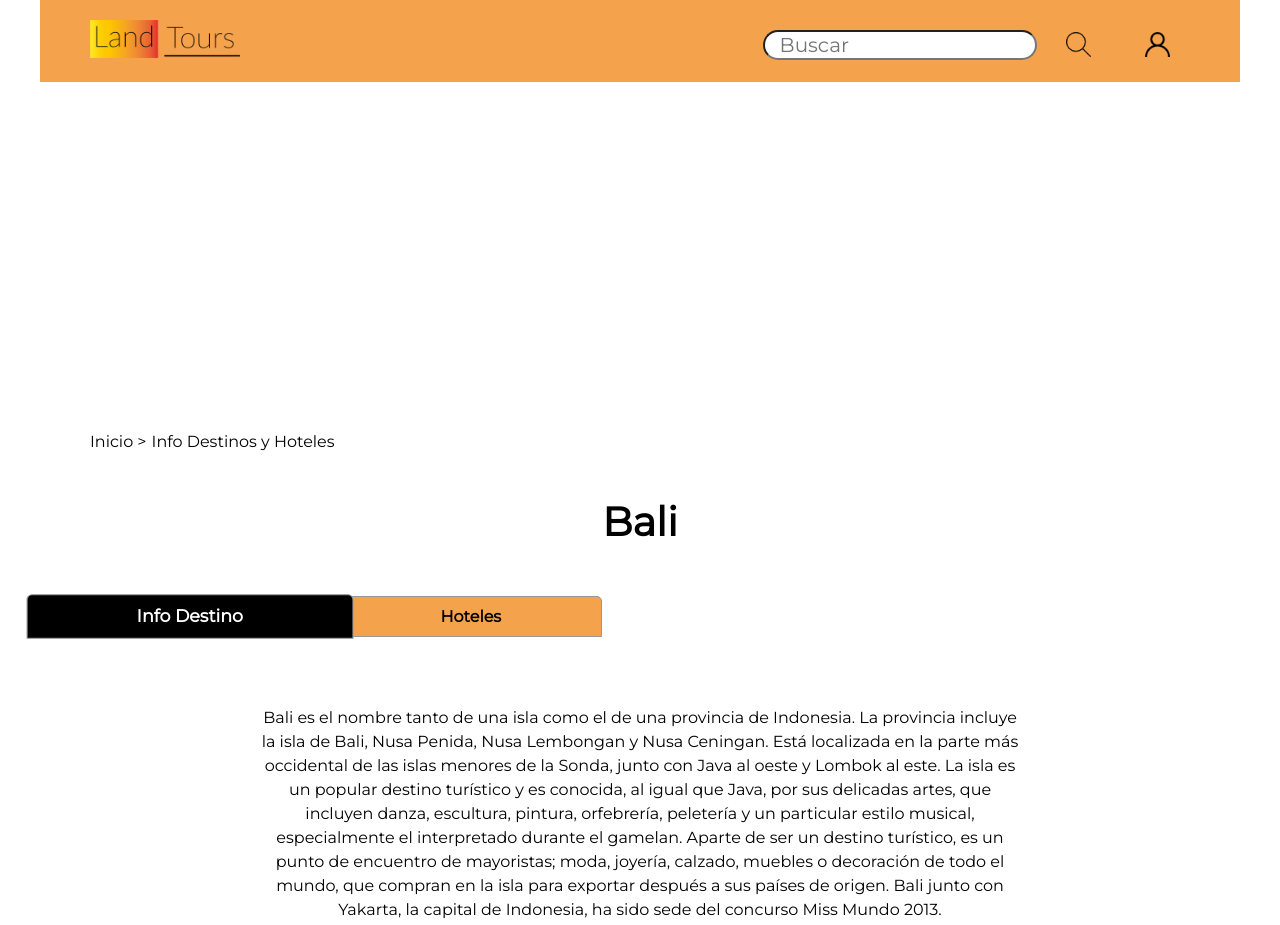
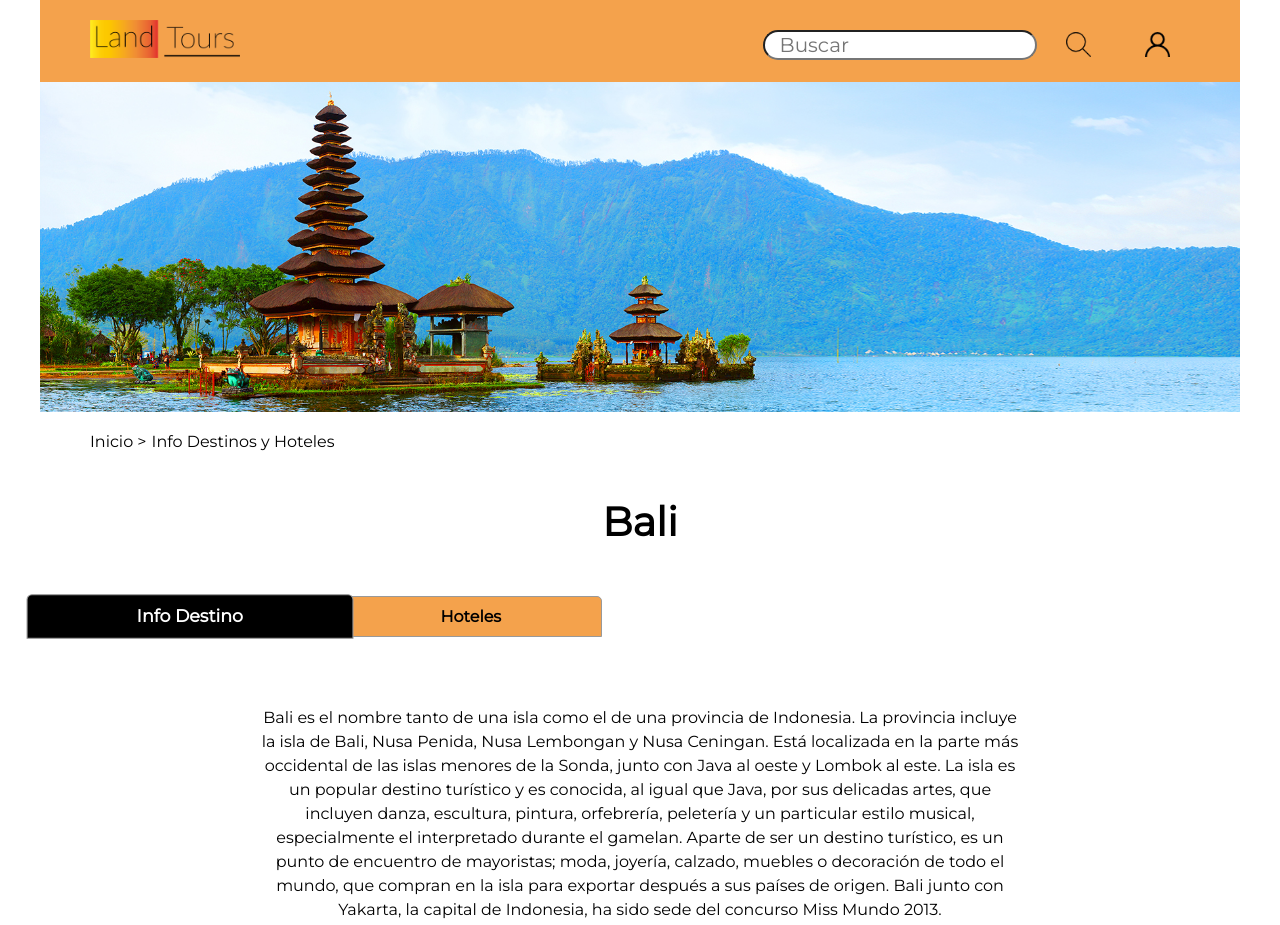
Before and after one commit to Andryk-Lara/Proyecto-Hotel, a website: page infoDestino.html in a window 1280 px wide. Shown: the top 925 px of the page. Drawn offline with nearby package versions, Linux system fonts and the light colour scheme; files that its build step writes are made by us from their sources; the site is published under a folder, as on GitHub Pages, so addresses that start at the root find nothing; files whose address does not match are found by name.

Commit message:
Agrego banner

```diff
--- a/SASS/Partials/_header.scss
+++ b/SASS/Partials/_header.scss
@@ -79,6 +79,6 @@ p {
   height: 330px;
   max-width:  1200px;
   margin: auto;
-  background-image: url('/img/bali-banner.jpg');
+  background-image: url('img/bali-banner.jpg');
   background-size: cover;
 }
```
